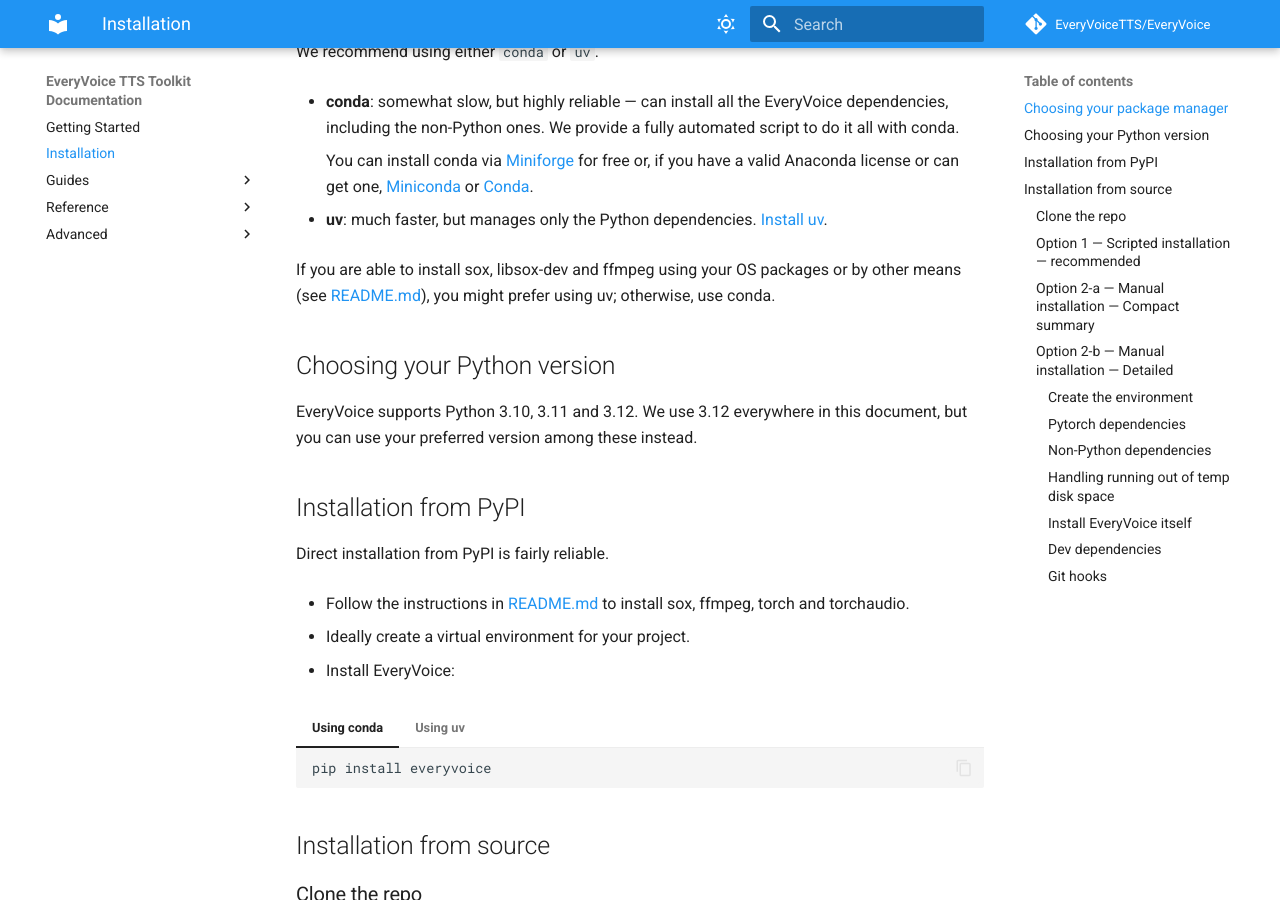
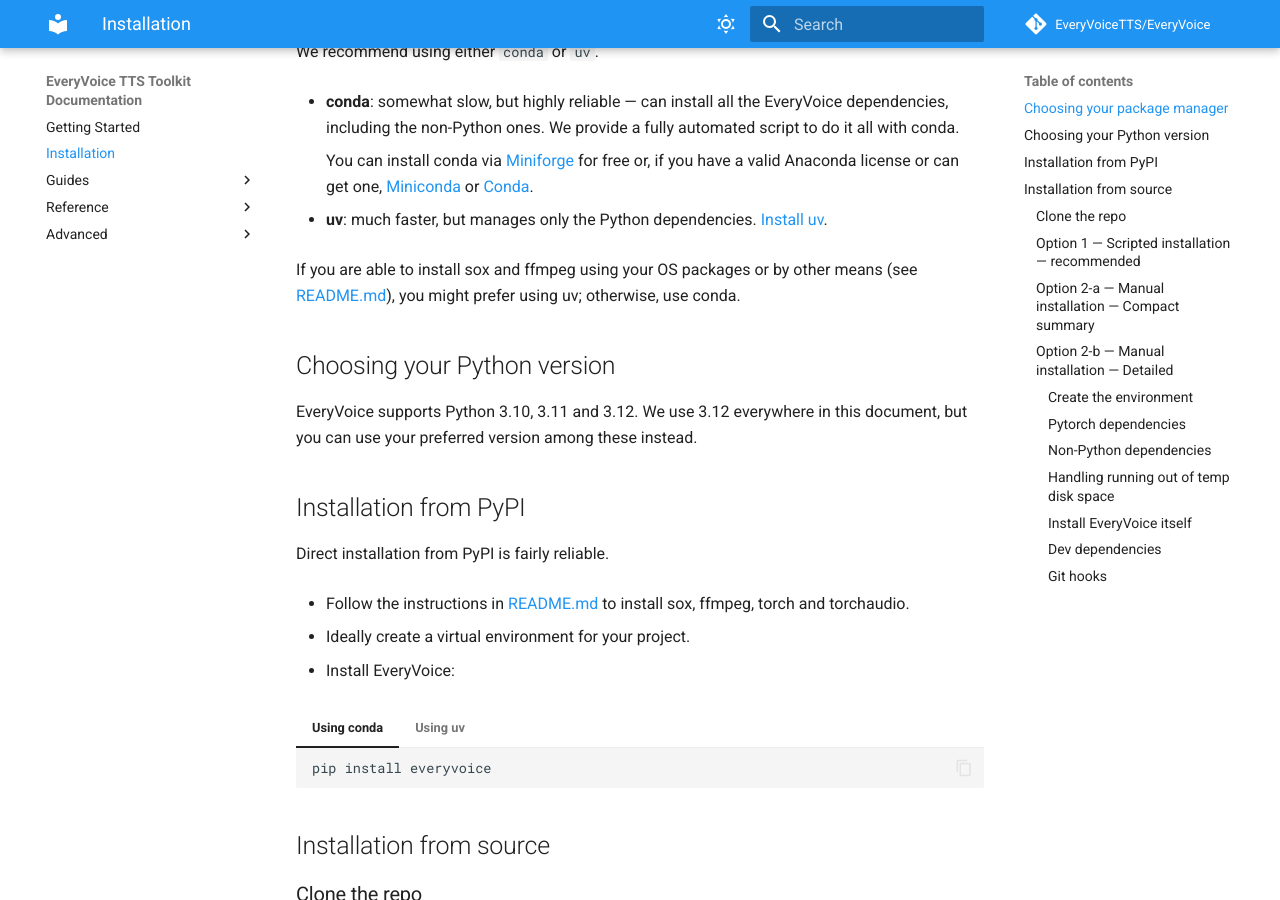
Before and after one commit to EveryVoiceTTS/EveryVoice, an MkDocs documentation site: the page built from docs/install.md, in a window 1280 px wide and 900 px high, scrolled down 396 px. Built offline with MkDocs 1.6.1 and Material for MkDocs 9.7.7, drawn with Linux system fonts in a browser that asks for light colours; comment, search, counter and statistics services are not loaded; the version menu is left out.

Commit message:
docs: we no longer need libsox

````diff
--- a/docs/install.md
+++ b/docs/install.md
@@ -17,7 +17,7 @@
 
 - **uv**: much faster, but manages only the Python dependencies.  [Install uv](https://docs.astral.sh/uv/getting-started/installation/).
 
-If you are able to install sox, libsox-dev and ffmpeg using your OS packages or by other means
+If you are able to install sox and ffmpeg using your OS packages or by other means
 (see [README.md](https://github.com/EveryVoiceTTS/EveryVoice?tab=readme-ov-file#quickstart-from-pypi)),
 you might prefer using uv; otherwise, use conda.
 
@@ -73,7 +73,7 @@
 
 === "Using uv"
 
-    - Having installed sox, libsox-dev and ffmpeg (see above), run our automated environment creation script:
+    - Having installed sox and ffmpeg (see above), run our automated environment creation script:
         ```sh
         ./make-everyvoice-env --uv
         source .venv/bin/activate
@@ -95,7 +95,7 @@
 
 === "Using uv"
 
-    Install sox, libsox-dev and ffmpeg (see above), then run:
+    Install sox and ffmpeg (see above), then run:
     ```
     uv venv -p 3.12 .venv
     source .venv/bin/activate
````
Also changed, not shown: 1 other file.
